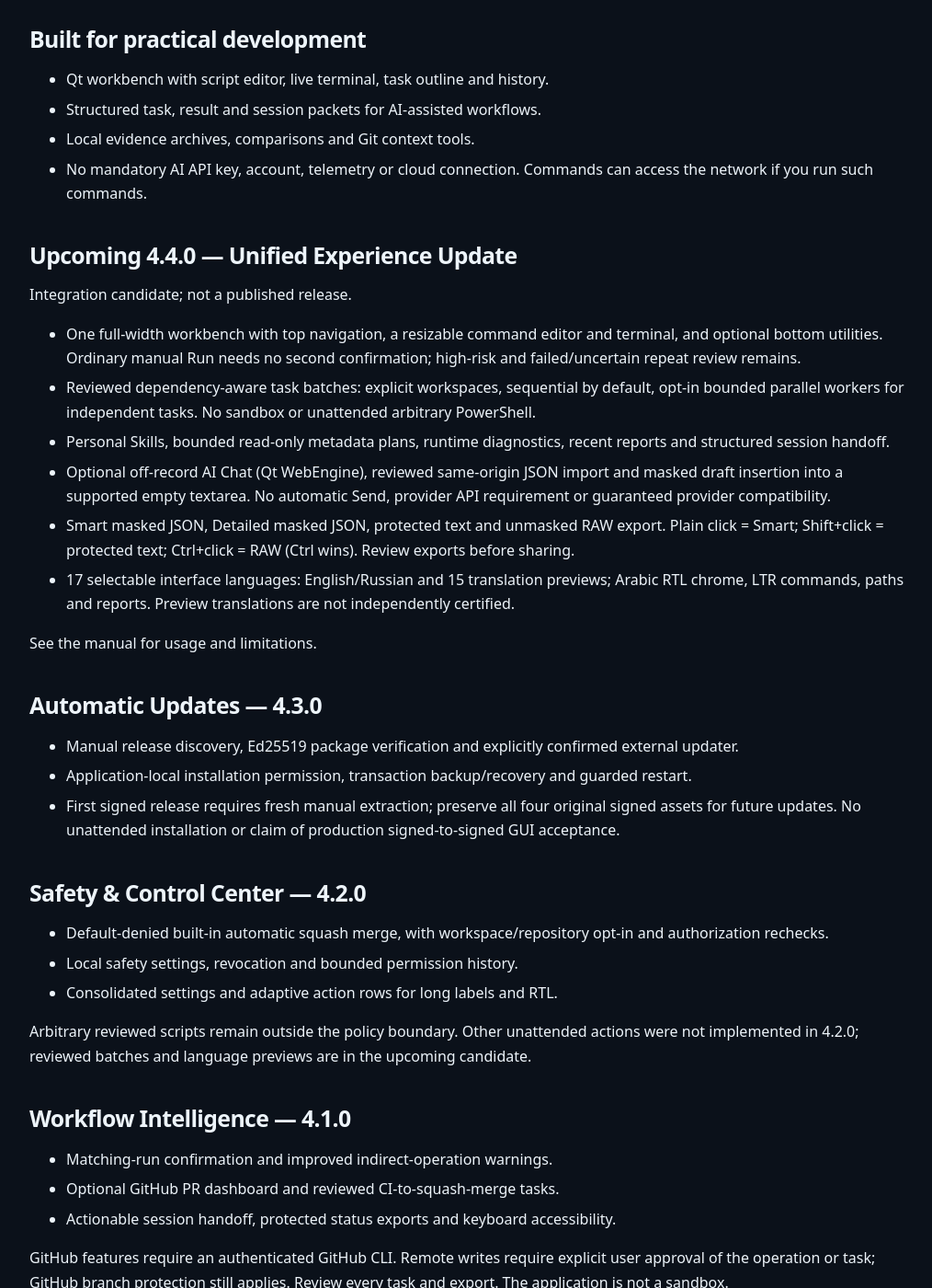
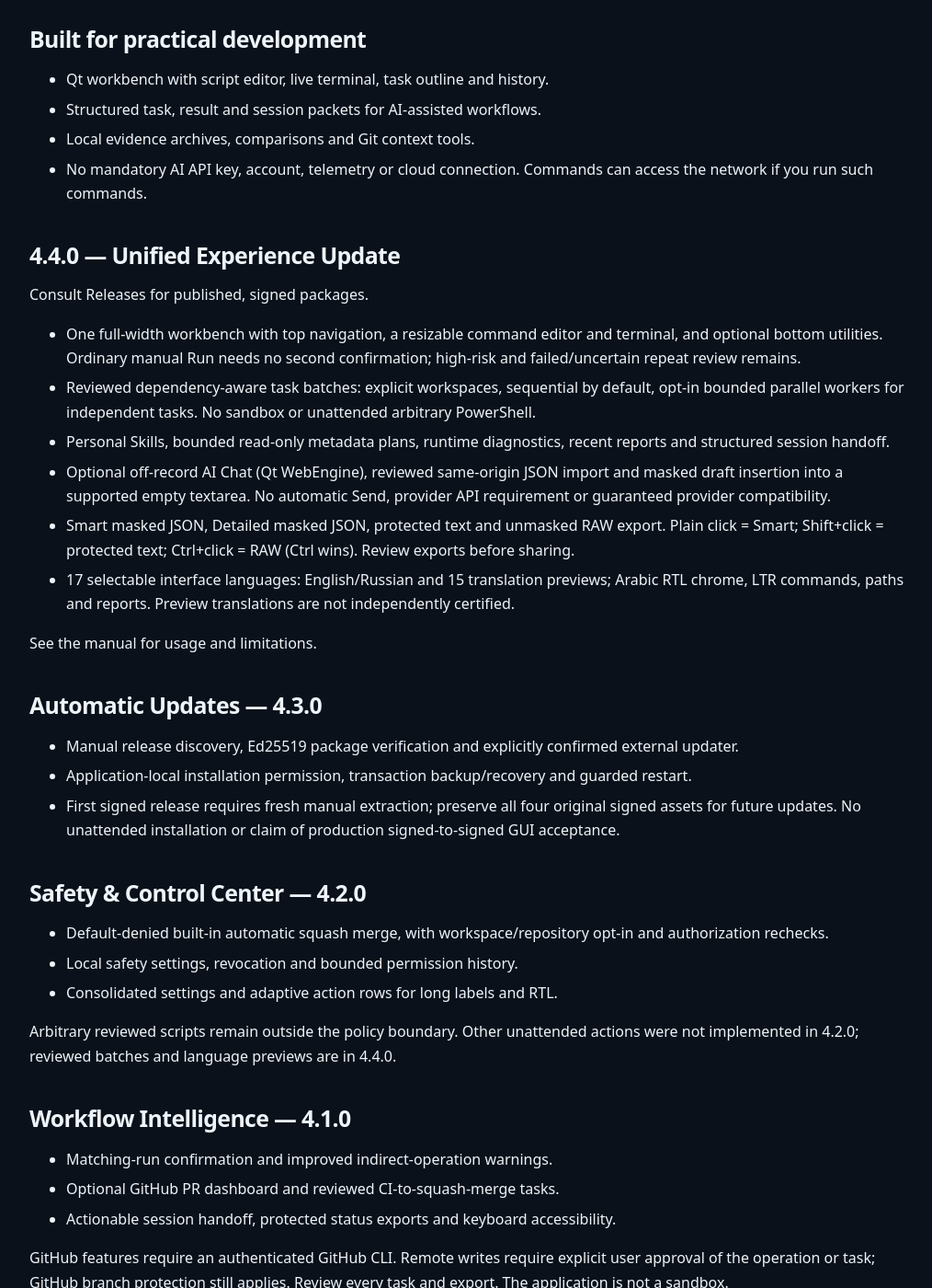
Before and after one commit to DEViANCEVxXXxM/command-relay, a Jekyll site: the page built from docs/index.md, in a window 1280 px wide and 1400 px high, scrolled down 1036 px. Shown: the whole window at 92% size, without its empty margins (128-1142 px from the left). Built offline with Jekyll 4.4.1, drawn with Linux system fonts in a browser that asks for light colours.

Commit message:
chore: prepare Command Relay v4.4.0 (#76)

```diff
--- a/command_relay/relay_version.py
+++ b/command_relay/relay_version.py
@@ -1,4 +1,4 @@
 # SPDX-License-Identifier: Apache-2.0
 """Single source of truth for the application and release version."""
 
-VERSION = "4.3.0"
+VERSION = "4.4.0"
--- a/docs/index.md
+++ b/docs/index.md
@@ -32,9 +32,9 @@ layout: relay-home
 - Local evidence archives, comparisons and Git context tools.
 - No mandatory AI API key, account, telemetry or cloud connection. Commands can access the network if you run such commands.
 
-## Upcoming 4.4.0 — Unified Experience Update
+## 4.4.0 — Unified Experience Update
 
-Integration candidate; not a published release.
+Consult Releases for published, signed packages.
 
 - One full-width workbench with top navigation, a resizable command editor and terminal, and optional bottom utilities. Ordinary manual Run needs no second confirmation; high-risk and failed/uncertain repeat review remains.
 - Reviewed dependency-aware task batches: explicit workspaces, sequential by default, opt-in bounded parallel workers for independent tasks. No sandbox or unattended arbitrary PowerShell.
@@ -57,7 +57,7 @@ See the manual for usage and limitations.
 - Local safety settings, revocation and bounded permission history.
 - Consolidated settings and adaptive action rows for long labels and RTL.
 
-Arbitrary reviewed scripts remain outside the policy boundary. Other unattended actions were not implemented in 4.2.0; reviewed batches and language previews are in the upcoming candidate.
+Arbitrary reviewed scripts remain outside the policy boundary. Other unattended actions were not implemented in 4.2.0; reviewed batches and language previews are in 4.4.0.
 
 ## Workflow Intelligence — 4.1.0
 
--- a/docs/manual.txt
+++ b/docs/manual.txt
@@ -1,5 +1,4 @@
-COMMAND RELAY — 4.4.0 UNIFIED EXPERIENCE CANDIDATE
-Runtime version remains 4.3.0 until release preparation.
+COMMAND RELAY 4.4.0 — UNIFIED EXPERIENCE UPDATE
 Compatible with existing task-v1, result-v1 and session-v1 packets. See README.md and CHANGELOG.md.
 
 LICENSE AND EXECUTION RISKS
@@ -273,7 +272,7 @@ requested Copy finishes to avoid confusing report ownership. The app does
 not copy automatically. No new dependencies, network actions or mandatory
 controls. The optional Browser Bridge is described below.
 
-4.4 CANDIDATE FEATURES AND LIMITS
+4.4.0 FEATURES AND LIMITS
 Queue > Task batches reviews command-relay/batch-v1 dependencies and workspaces.
 Sequential is default; parallelism is opt-in for independent, distinct,
 non-overlapping roots. Each task retains its own report and declared assertions.
```
Also changed, not shown: SECURITY.md (+3 -3 lines), docs/COMMAND_RELAY_AI_GUIDE.md (+9 -9 lines), docs/architecture.md (+1 -1 lines), tests/test_structure.py (+1 -1 lines), CHANGELOG.md, README.md.
